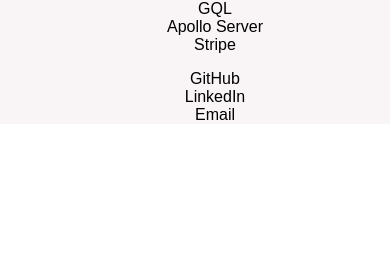
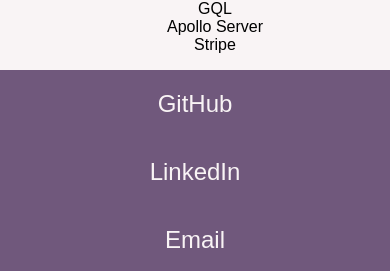
Before and after one commit to Fikcup/react-portfolio, a React (Create React App) app: page /resume in a window 390 px wide. Shown: the part 1060-1331 px from the top of the page. Before the commit the page ends 1200 px from the top, so only its background shows below. Built offline with nearby package versions, Linux system fonts and the light colour scheme; a web font is replaced by a local one.

Commit message:
style : added footer styling for desktop and mobile

```diff
--- a/src/components/Footer/style.scss
+++ b/src/components/Footer/style.scss
@@ -0,0 +1,32 @@
+@import '../../variables';
+@import '../../mixins';
+
+footer {
+    position: relative;
+    background-color: $themeViolet;
+    width: 100%;
+}
+
+footer ul {
+    @include setMarginPadding();
+    overflow: hidden;
+    text-align: center;
+}
+
+footer ul li {
+    float: left;
+    display: block;
+    padding: 20px 35px;
+    color: $themeSnow;
+    font-size: 1.5rem;
+
+    &:hover {
+        background-color: $themeByzantium;
+    }
+}
+
+@media screen and (max-width: 992px) {
+    footer ul li {
+        float: none;
+    }
+}
```
